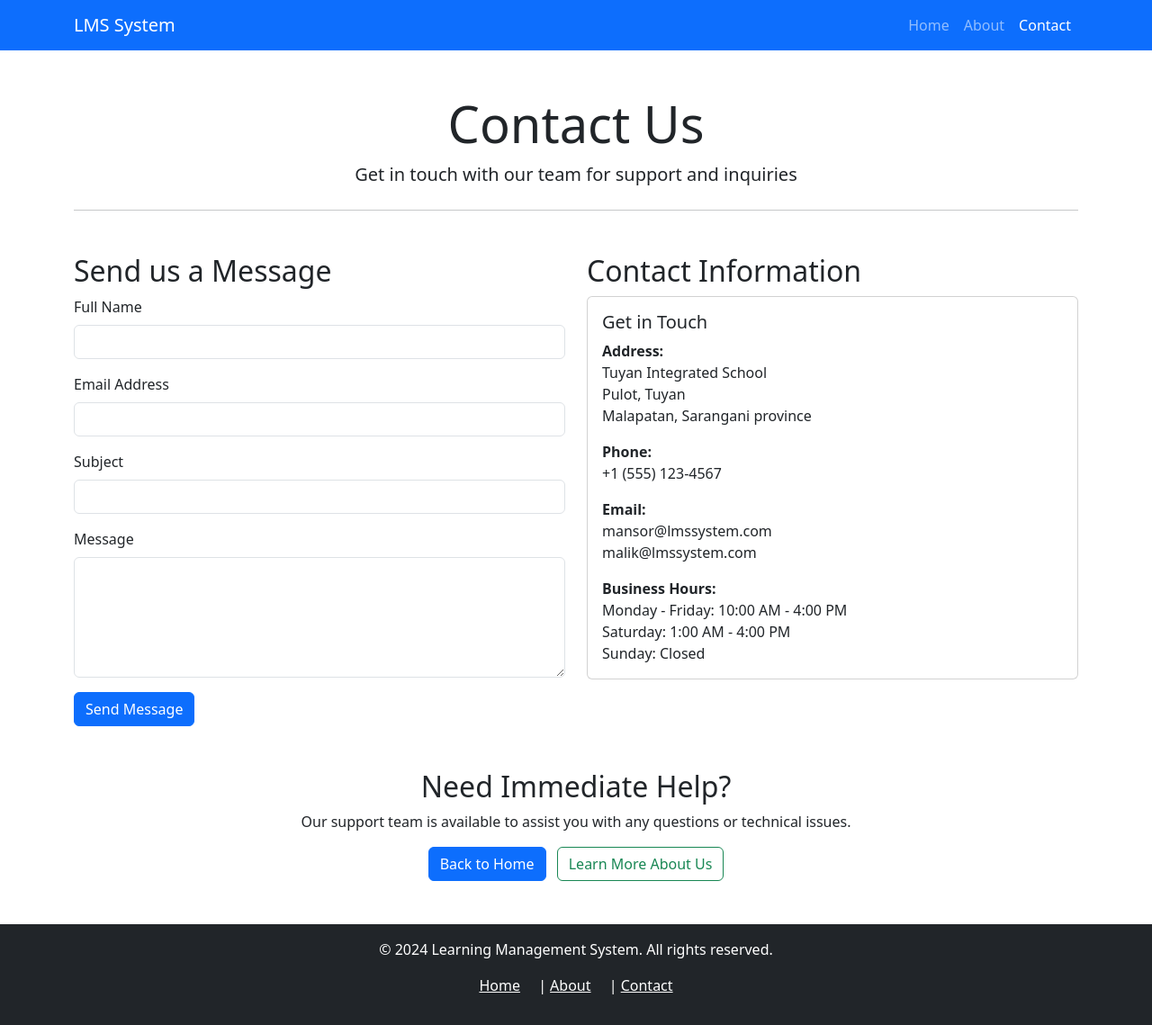
After one commit to mansor121422/WebSystem-ITE311, a CodeIgniter 4 app: the page made by app/Views/contact.php in a window 1280 px wide. The commit adds this page. Shown: the whole page at 90% size. Run offline with PHP 8.4 and a stand-in for CodeIgniter, Linux system fonts and the light colour scheme; the template is opened without the code that fills it, so the values that code supplies are empty; some libraries are stand-ins or nearby versions.

Commit message:
Lab 3
Home page, About page, Contact page

```diff
--- a/app/Config/App.php
+++ b/app/Config/App.php
@@ -16,7 +16,7 @@ class App extends BaseConfig
      *
      * E.g., http://example.com/
      */
-    public string $baseURL = 'http://localhost:8080/';
+    public string $baseURL = 'http://localhost/ITE311-MALIK/';
 
     /**
      * Allowed Hostnames in the Site URL other than the hostname in the baseURL.
@@ -40,7 +40,7 @@ class App extends BaseConfig
      * something else. If you have configured your web server to remove this file
      * from your site URIs, set this variable to an empty string.
      */
-    public string $indexPage = 'index.php';
+    public string $indexPage = '';
 
     /**
      * --------------------------------------------------------------------------
--- a/app/Config/Routes.php
+++ b/app/Config/Routes.php
@@ -6,3 +6,5 @@ use CodeIgniter\Router\RouteCollection;
  * @var RouteCollection $routes
  */
 $routes->get('/', 'Home::index');
+$routes->get('about', 'Home::about');
+$routes->get('contact', 'Home::contact');
--- /dev/null
+++ b/app/Views/contact.php
@@ -0,0 +1,123 @@
+<!DOCTYPE html>
+<html lang="en">
+<head>
+    <meta charset="UTF-8">
+    <meta name="viewport" content="width=device-width, initial-scale=1.0">
+    <title>Contact Us - Learning Management System</title>
+    <link rel="stylesheet" href="https://cdn.jsdelivr.net/npm/bootstrap@5.3.3/dist/css/bootstrap.min.css">
+</head>
+<body>
+    <!-- Navigation -->
+    <nav class="navbar navbar-expand-lg navbar-dark bg-primary">
+        <div class="container">
+            <a class="navbar-brand" href="/ITE311-MALIK/">LMS System</a>
+            <button class="navbar-toggler" type="button" data-bs-toggle="collapse" data-bs-target="#navbarNav">
+                <span class="navbar-toggler-icon"></span>
+            </button>
+            <div class="collapse navbar-collapse" id="navbarNav">
+                <ul class="navbar-nav ms-auto">
+                    <li class="nav-item">
+                        <a class="nav-link" href="/ITE311-MALIK/">Home</a>
+                    </li>
+                    <li class="nav-item">
+                        <a class="nav-link" href="/ITE311-MALIK/about">About</a>
+                    </li>
+                    <li class="nav-item">
+                        <a class="nav-link active" href="/ITE311-MALIK/contact">Contact</a>
+                    </li>
+                </ul>
+            </div>
+        </div>
+    </nav>
+
+    <!-- Main Content -->
+    <div class="container mt-5">
+        <div class="row">
+            <div class="col-md-12 text-center">
+                <h1 class="display-4">Contact Us</h1>
+                <p class="lead">Get in touch with our team for support and inquiries</p>
+                <hr class="my-4">
+            </div>
+        </div>
+
+        <div class="row mt-4">
+            <div class="col-md-6">
+                <h2>Send us a Message</h2>
+                <form>
+                    <div class="mb-3">
+                        <label for="name" class="form-label">Full Name</label>
+                        <input type="text" class="form-control" id="name" name="name" required>
+                    </div>
+                    <div class="mb-3">
+                        <label for="email" class="form-label">Email Address</label>
+                        <input type="email" class="form-control" id="email" name="email" required>
+                    </div>
+                    <div class="mb-3">
+                        <label for="subject" class="form-label">Subject</label>
+                        <input type="text" class="form-control" id="subject" name="subject" required>
+                    </div>
+                    <div class="mb-3">
+                        <label for="message" class="form-label">Message</label>
+                        <textarea class="form-control" id="message" name="message" rows="5" required></textarea>
+                    </div>
+                    <button type="submit" class="btn btn-primary">Send Message</button>
+                </form>
+            </div>
+            <div class="col-md-6">
+                <h2>Contact Information</h2>
+                <div class="card">
+                    <div class="card-body">
+                        <h5 class="card-title">Get in Touch</h5>
+                        <p class="card-text">
+                            <strong>Address:</strong><br>
+                            Tuyan Integrated School<br>
+                            Pulot, Tuyan<br>
+                            Malapatan, Sarangani province
+                        </p>
+                        <p class="card-text">
+                            <strong>Phone:</strong><br>
+                            +1 (555) 123-4567
+                        </p>
+                        <p class="card-text">
+                            <strong>Email:</strong><br>
+                            mansor@lmssystem.com<br>
+                            malik@lmssystem.com
+                        </p>
+                        <p class="card-text">
+                            <strong>Business Hours:</strong><br>
+                            Monday - Friday: 10:00 AM - 4:00 PM<br>
+                            Saturday: 1:00 AM - 4:00 PM<br>
+                            Sunday: Closed
+                        </p>
+                    </div>
+                </div>
+            </div>
+        </div>
+
+        <div class="row mt-5">
+            <div class="col-md-12 text-center">
+                <h2>Need Immediate Help?</h2>
+                <p>Our support team is available to assist you with any questions or technical issues.</p>
+                <div class="d-grid gap-2 d-md-block">
+                    <a href="/ITE311-MALIK/" class="btn btn-primary me-md-2">Back to Home</a>
+                    <a href="/ITE311-MALIK/about" class="btn btn-outline-success">Learn More About Us</a>
+                </div>
+            </div>
+        </div>
+    </div>
+
+    <!-- Footer -->
+    <footer class="bg-dark text-white text-center py-3 mt-5">
+        <div class="container">
+            <p>&copy; 2024 Learning Management System. All rights reserved.</p>
+            <p>
+                <a href="/ITE311-MALIK/" class="text-white me-3">Home</a> |
+                <a href="/ITE311-MALIK/about" class="text-white me-3">About</a> |
+                <a href="/ITE311-MALIK/contact" class="text-white">Contact</a>
+            </p>
+        </div>
+    </footer>
+
+    <script src="https://cdn.jsdelivr.net/npm/bootstrap@5.3.3/dist/js/bootstrap.bundle.min.js"></script>
+</body>
+</html>
--- a/app/Views/template.php
+++ b/app/Views/template.php
@@ -30,7 +30,7 @@
   <!-- Hero Section -->
   <div class="container-fluid p-5 text-center" style="background-color: #a5d6a7;">
     <img src="https://via.placeholder.com/900x200?text=Eco+Banner" class="img-fluid mb-3" alt="Banner">
-    <h1>Welcome to CodeIgniter</h1>
+  <h1>Welcome to CodeIgniter</h1>
     <p>Your Partner in Sustainable Living</p>
     <p>We help you live eco-friendly!</p>
     <a href="#products" class="btn btn-primary">Shop Now</a>
```
Also changed, not shown: app/Controllers/Home.php (+11 -1 lines), app/Views/about.php (added, +98 -0 lines), app/Views/index.php (added, +98 -0 lines), .htaccess (added).
